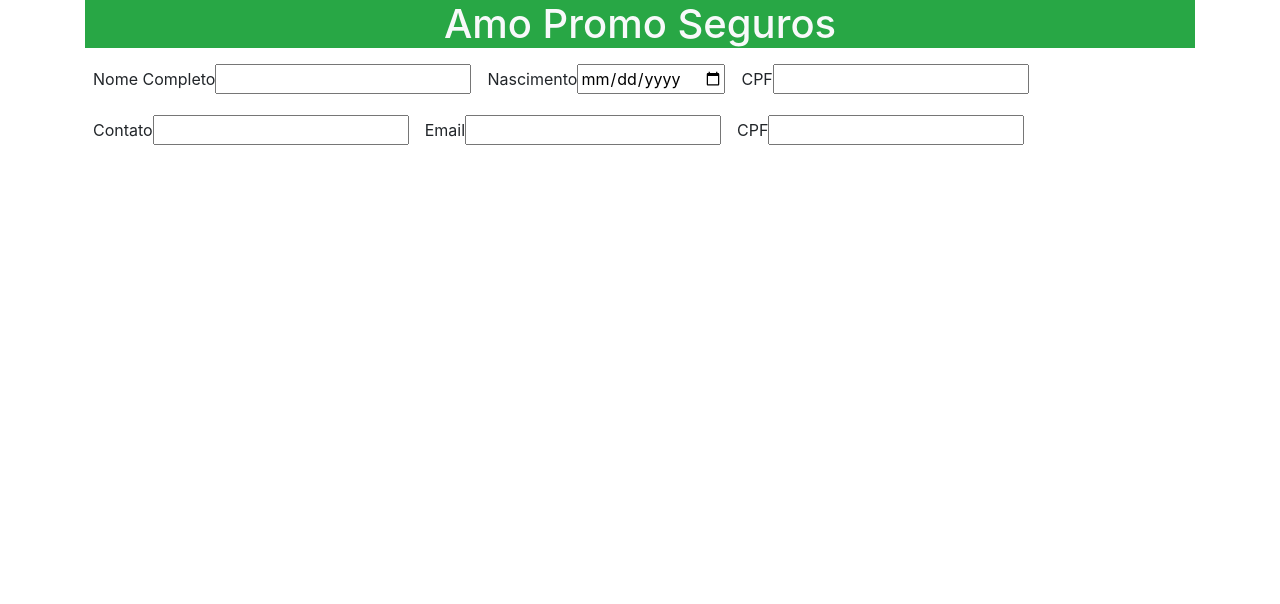
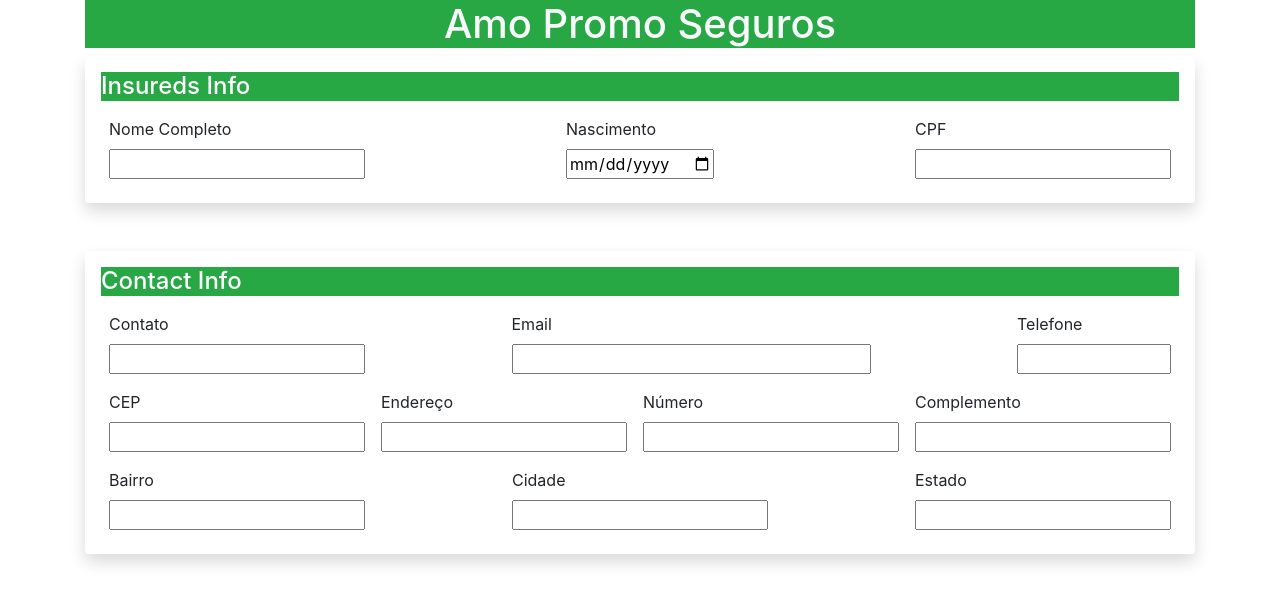
Before and after one commit to LayssonOL/assist-trip-api-client, a React app: page / in a window 1280 px wide. Shown: the top 604 px of the page. Built offline with nearby package versions, Linux system fonts and the light colour scheme; no server answers.

Commit message:
I've made some fixings to the user data collection page and applied some styles and field verifications.

```diff
--- a/src/components/userDataForm.tsx
+++ b/src/components/userDataForm.tsx
@@ -9,53 +9,168 @@
 const UserDataForm = (props: any) => {
   return (
     <div className="d-flex flex-column">
-            <div>
+      <div className="shadow p-3 mb-5 bg-white rounded">
+        <h4 className="bg-success text-white">Insureds Info</h4>
         <Secureds />
       </div>
-            <div>
+      <div className="shadow p-3 mb-5 bg-white rounded">
+        <h4 className="bg-success text-white">Contact Info</h4>
         <Contact />
       </div>
     </div>
   );
-}
+};
 
 const Secureds = () => {
   return (
-        <div className="d-flex flex-row">
-            <div className="p-2 flex-column">
-            <label> Nome Completo </label>
-            <input type="text" name="name-secured" id="name-secured"/>
+    <div className="d-flex flex-row justify-content-between">
+      <div className="p-2 d-flex flex-column">
+        <label className="align-self-start"> Nome Completo </label>
+        <input
+          className="align-self-end"
+          type="text"
+          name="name-secured"
+          id="name-secured"
+        />
       </div>
-            <div className="p-2 flex-column">
-            <label> Nascimento </label>
-            <input type="date" name="birth-secured" id="birth-secured"/>
+      <div className="p-2 d-flex flex-column">
+        <label className="align-self-start"> Nascimento </label>
+        <input
+          className="align-self-end"
+          type="date"
+          name="birth-secured"
+          id="birth-secured"
+        />
       </div>
-            <div className="p-2 flex-column">
-            <label> CPF </label>
-            <input type="text" name="cpf-secured" id="nome-secured"/>
+      <div className="p-2 d-flex flex-column">
+        <label className="align-self-start"> CPF </label>
+        <input
+          className="align-self-end"
+          type="text"
+          name="cpf-secured"
+          id="nome-secured"
+        />
       </div>
     </div>
-    )
-}
+  );
+};
 
 const Contact = () => {
   return (
-        <div className="d-flex flex-row">
-            <div className="p-2 flex-column">
-            <label> Contato </label>
-            <input className="flex-colmun" type="text" name="name-secured" id="name-secured"/>
+    <div className="d-flex flex-column justify-content-center">
+      <div className="d-flex flex-row justify-content-between">
+        <div className="p-2 d-flex flex-column">
+          <label className="align-self-start"> Contato </label>
+          <input
+            className="align-self-end"
+            type="text"
+            name="contact-name"
+            id="contact-name"
+          />
         </div>
-            <div className="p-2 flex-column">
-            <label> Email </label>
-            <input type="email" name="birth-secured" id="birth-secured"/>
+        <div className="p-2 d-flex flex-column">
+          <label className="align-self-start"> Email </label>
+          <input
+            className="align-self-end"
+            type="email"
+            pattern=".+@*.com.*"
+            size={30}
+            name="contact-email"
+            id="contact-email"
+            required
+          />
         </div>
-            <div className="p-2 flex-column">
-            <label> CPF </label>
-            <input type="text" name="cpf-secured" id="nome-secured"/>
+        <div className="p-2 d-flex flex-column">
+          <label className="align-self-start"> Telefone </label>
+          <input
+            className="align-self-end"
+            type="tel"
+            size={10}
+            pattern="([0-9]{2})9[0-9]{4}-[0-9]{4}"
+            name="contact-phone"
+            id="contact-phone"
+          />
         </div>
       </div>
-    )
-}
+      <div className="d-flex flex-row justify-content-between">
+        <div className="p-2 d-flex flex-column flex-shrink">
+          <label className="align-self-start flex-fill"> CEP </label>
+          <input
+            className="align-self-end flex-fill"
+            type="number"
+            pattern="[0-9]{2}.[0-9]{3}-[0-9]{3}"
+            size={8}
+            name="cep"
+            id="cep"
+          />
+        </div>
+        <div className="p-2 d-flex flex-column flex-grow-1">
+          <label className="align-self-start"> Endereço </label>
+          <input
+            className="align-self-end w-100"
+            type="text"
+            maxLength={40}
+            name="add"
+            id="add"
+          />
+        </div>
+        <div className="p-2 d-flex flex-column flex-shrink-1">
+          <label className="align-self-start"> Número </label>
+          <input
+            className="align-self-end"
+            type="text"
+            pattern="[0-9]{4}"
+            maxLength={4}
+            name="num"
+            id="num"
+          />
+        </div>
+        <div className="p-2 d-flex flex-column flex-shrink-1">
+          <label className="align-self-start"> Complemento </label>
+          <input
+            className="align-self-end"
+            type="text"
+            maxLength={30}
+            name="comp"
+            id="comp"
+          />
+        </div>
+      </div>
+      <div className="d-flex flex-row justify-content-between">
+        <div className="p-2 d-flex flex-column">
+          <label className="align-self-start"> Bairro </label>
+          <input
+            className="align-self-end"
+            type="text"
+            maxLength={30}
+            name="neighb"
+            id="neighb"
+          />
+        </div>
+        <div className="p-2 d-flex flex-column">
+          <label className="align-self-start"> Cidade </label>
+          <input
+            className="align-self-end"
+            type="text"
+            maxLength={30}
+            name="city"
+            id="city"
+          />
+        </div>
+        <div className="p-2 d-flex flex-column">
+          <label className="align-self-start"> Estado </label>
+          <input
+            className="align-self-end"
+            type="text"
+            maxLength={30}
+            name="state"
+            id="state"
+          />
+        </div>
+      </div>
+    </div>
+  );
+};
 
 const mapStateToProps = (state: any) => {
   console.log("STATE Init");
```
Lines whose indentation alone changed are shown as unchanged.
